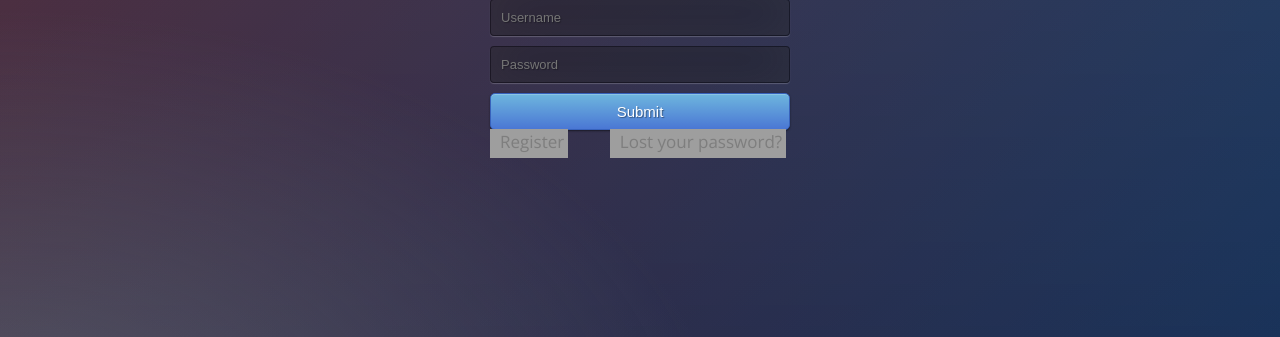
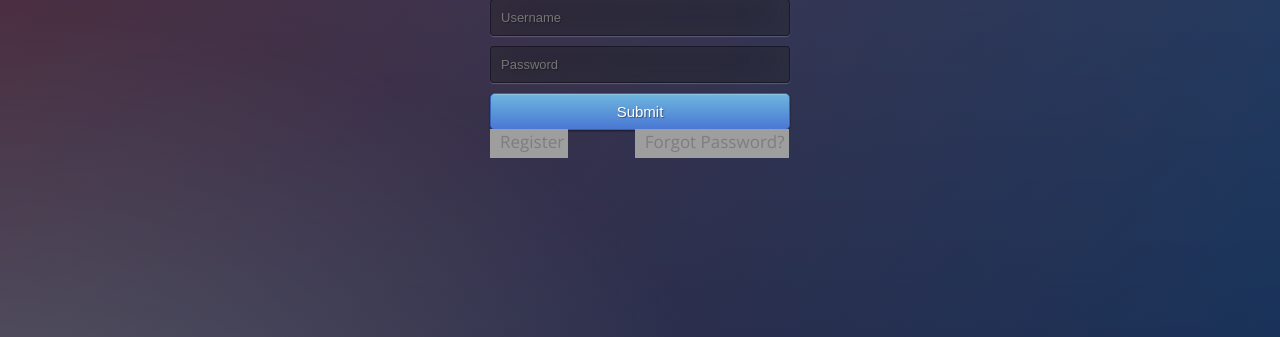
Before and after one commit to ShalineeBhawnani/PythonBasic, a Django app: page /login/ in a window 1280 px wide. Shown: the part 337-674 px from the top of the page. Run offline with Django 3.2, Linux system fonts and the light colour scheme; grey boxes are pictures that could not be loaded.

Commit message:
[Shalinee Bhawnani]Refractor.refracted LoginPage

```diff
--- a/LoginPage/RegistrationSystem/template/login.html
+++ b/LoginPage/RegistrationSystem/template/login.html
@@ -9,7 +9,7 @@
         <input type="text" name="u" placeholder="Username" required="required" />
         <input type="password" name="p" placeholder="Password" required="required" />
         <button onclick="myFunction()" type="submit" class="btn btn-primary btn-block btn-large">Submit</button>
-        <a href="/register">Register</a>&nbsp&nbsp&nbsp&nbsp&nbsp&nbsp&nbsp&nbsp&nbsp&nbsp<a href="#">Lost your password?</a>
+        <a href="/register">Register</a>&nbsp&nbsp&nbsp&nbsp&nbsp&nbsp&nbsp&nbsp&nbsp&nbsp&nbsp&nbsp&nbsp&nbsp&nbsp&nbsp<a href="/forgotpassword">Forgot Password?</a>
 
     </form>
 </div>
```
Also changed, not shown: LoginPage/RegistrationSystem/loginpage/static/style/forgotpassword.css (added), LoginPage/RegistrationSystem/template/forgotpassword.html (added).
